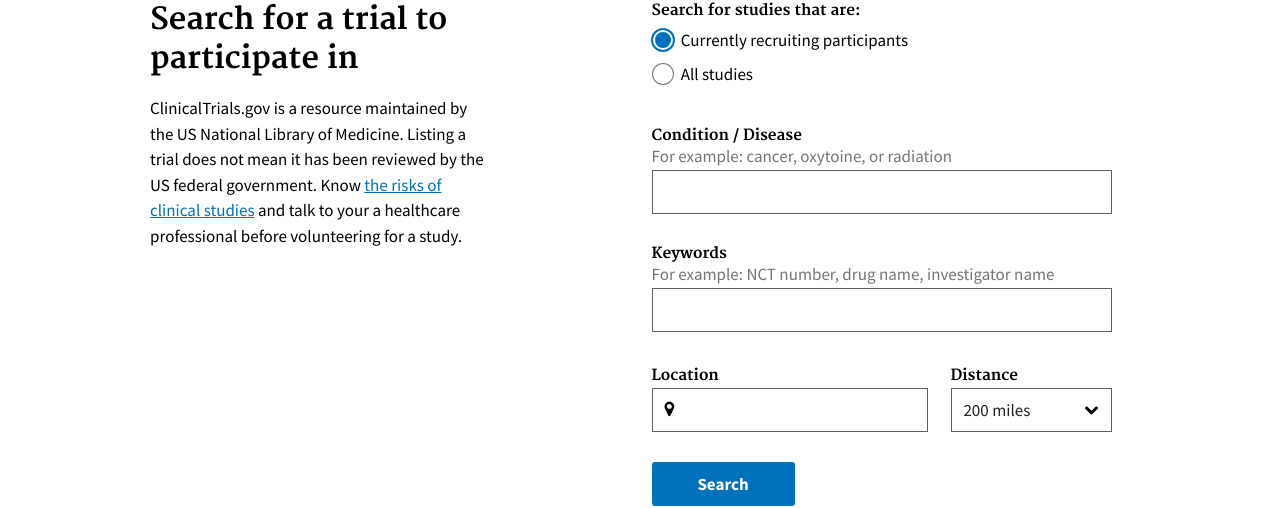
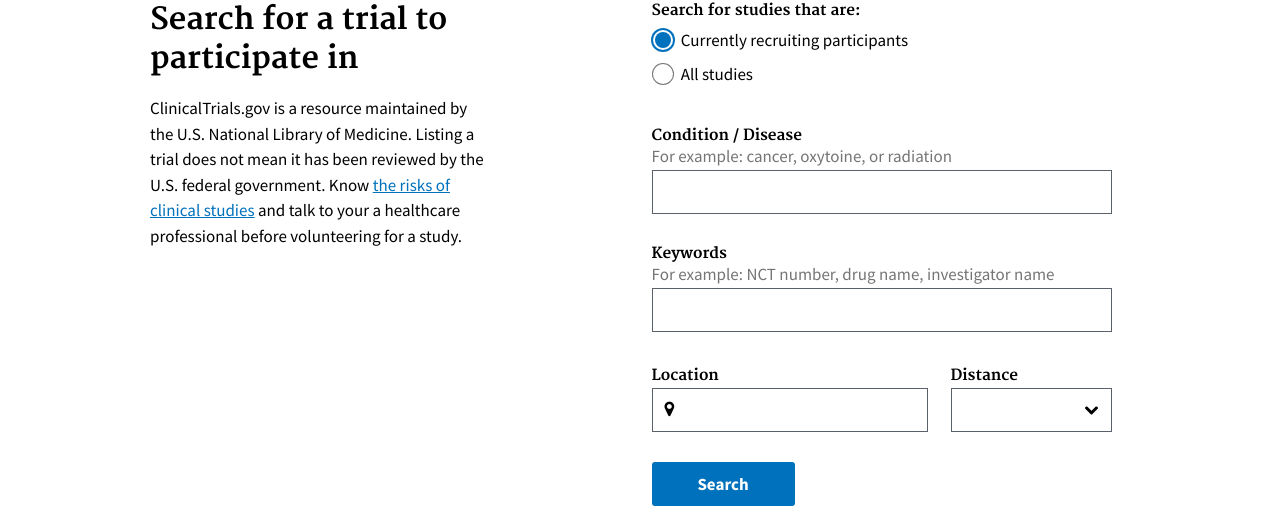
Before and after one commit to 18F/clinical-trials-prototype, a Jekyll site: the page built from pages/home.md, in a window 1280 px wide. Shown: the part 420-928 px from the top of the page. Built offline with Jekyll 4.4.1, drawn with Linux system fonts in a browser that asks for light colours.

Commit message:
Update form

```diff
--- a/_sass/_custom.scss
+++ b/_sass/_custom.scss
@@ -213,7 +213,7 @@
 }
 
 input[id="location"] {
-  padding-left: 30px;
+  padding-left: 27px;
 }
 
 .legend-study-status {
--- a/pages/home.md
+++ b/pages/home.md
@@ -13,7 +13,7 @@
   <div class="usa-grid">
     <div class="usa-width-one-half trial-info">
       <h2>Search for a trial to participate in</h2>
-      <p>ClinicalTrials.gov is a resource maintained by the US National Library of Medicine. Listing a trial does not mean it has been reviewed by the US federal government. Know <a href="https://clinicaltrials.gov/ct2/about-studies/learn#Considerations">the risks of clinical studies</a> and talk to your a healthcare professional before volunteering for a study.</p>
+      <p>ClinicalTrials.gov is a resource maintained by the U.S. National Library of Medicine. Listing a trial does not mean it has been reviewed by the U.S. federal government. Know <a href="https://clinicaltrials.gov/ct2/about-studies/learn#Considerations">the risks of clinical studies</a> and talk to your a healthcare professional before volunteering for a study.</p>
     </div>
     <div class="usa-width-one-half">
 <!--       <form class="form-search" action="{{ site.baseurl }}/search-results/">
@@ -56,11 +56,14 @@
             <i class="fa fa-map-marker" aria-hidden="true"></i>
           </div>
           <div class="usa-input-grid usa-input-grid-small">
-            <label for="state">Distance</label>
-            <select id="state" name="state">
+            <label for="distance">Distance</label>
+            <select id="distance" name="distance">
+              <option></option>
               <option value="50">50 miles</option>
               <option value="100">100 miles</option>
-              <option value="200" selected="selected">200 miles</option>
+              <option value="250">250 miles</option>
+              <option value="500">500 miles</option>
+              <option value="any">Any distance</option>
             </select>
           </div>
           <input type="submit" value="Search">
```
